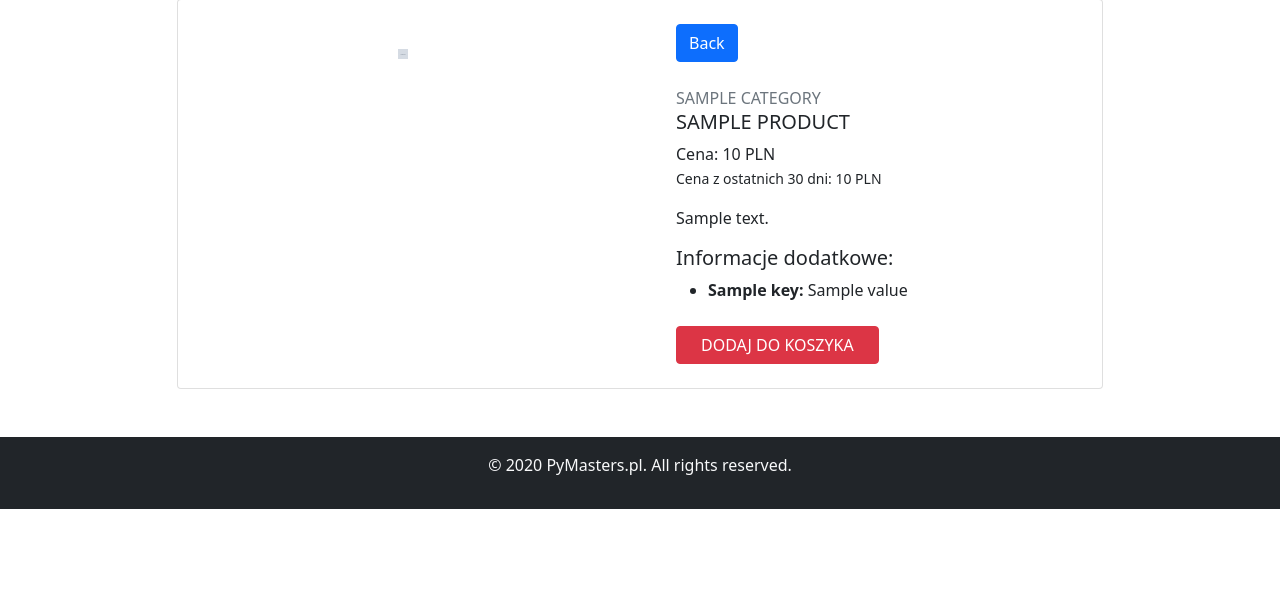
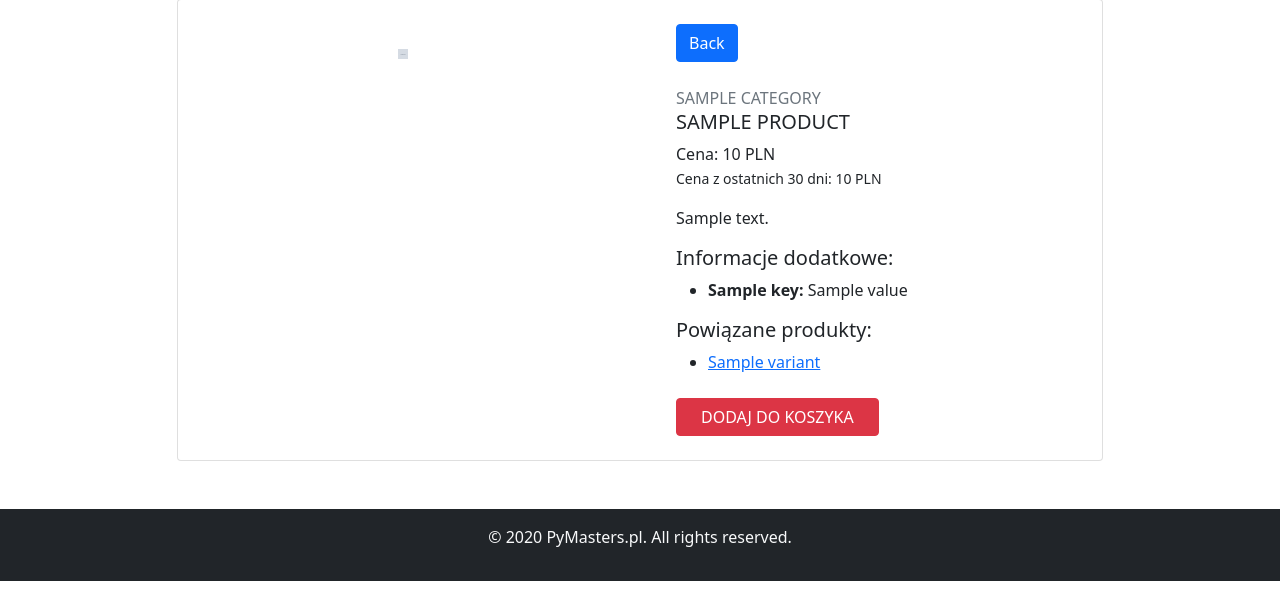
Before and after one commit to pymasterspl/Dshop, a Django app: template Dshop/apps/products_catalogue/templates/products_catalogue/product_detail.html in a window 1280 px wide. Shown: the part 105-719 px from the top of the page. Run offline with Django 4.2, Linux system fonts and the light colour scheme; the template is opened without the code that fills it: most values are stand-ins (such as "Sample title", 1, 10 or a date in 2020); grey boxes marked "Sample" are stand-in pictures; some libraries are stand-ins or nearby versions.

Commit message:
feat: show product variants in product detail template

```diff
--- a/Dshop/apps/products_catalogue/templates/products_catalogue/product_detail.html
+++ b/Dshop/apps/products_catalogue/templates/products_catalogue/product_detail.html
@@ -55,7 +55,14 @@
                                     {% endfor %}
                                 </ul>
                             {% endif %}
-
+                            {% if product_variants %}
+                                <h5>Powiązane produkty:</h5>
+                                <ul>
+                                    {% for variant in product_variants %}
+                                        <li><a href="{% url 'product-detail' variant.slug variant.pk %}">{{ variant }}</a></li>
+                                    {% endfor %}
+                                </ul>
+                            {% endif %}
                             <div class="cart mt-4 align-items-center">
                                 <button class="btn btn-danger text-uppercase mr-2 px-4">Dodaj do koszyka</button>
                             </div>
```
